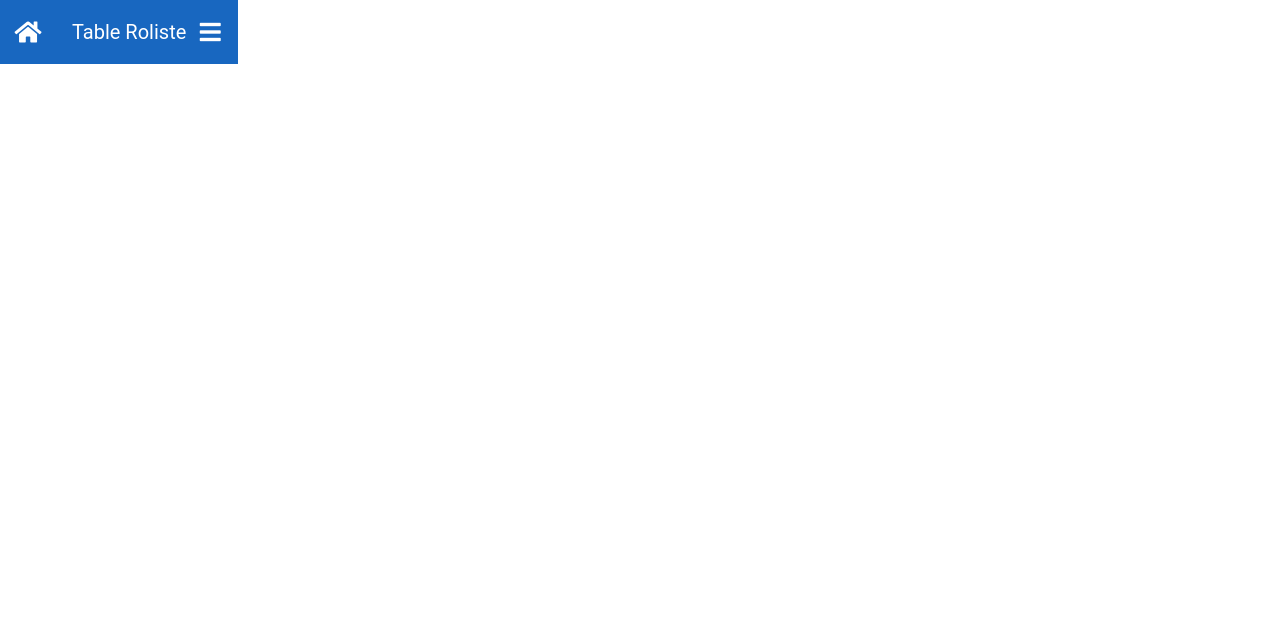
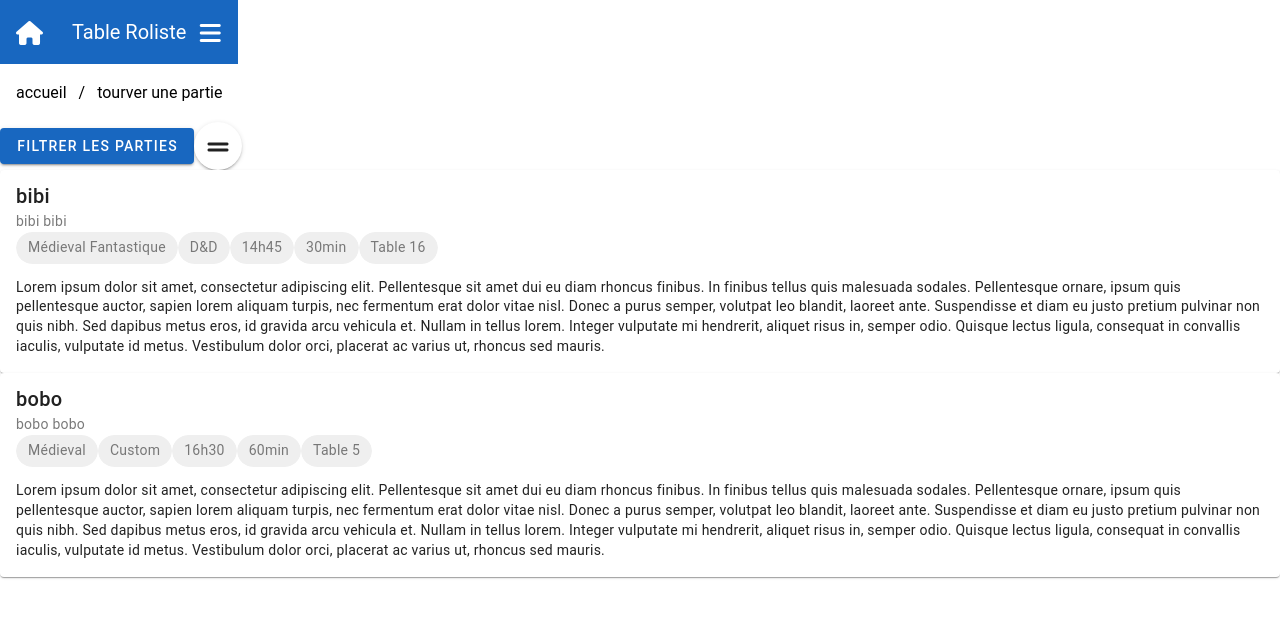
Before and after one commit to marylauref/table-roliste, a Vue app in the folder frontend/: page /trouverUnePartie in a window 1280 px wide. Shown: the top 618 px of the page. Built offline with nearby package versions, Linux system fonts and the light colour scheme.

Commit message:
reprise du projet - update packages - add base for breadcrumbs - add fontawesome icon - add base for the page "trouver une partie"

```diff
--- a/frontend/src/App.vue
+++ b/frontend/src/App.vue
@@ -28,6 +28,18 @@
 					value: 'buzz',
 				},
 			],
+			breadcrumbsList: [
+				{
+					title: "accueil",
+					to: "/",
+					disabled: false,
+				},
+				{
+					title: "tourver une partie",
+					to: "/trouverUnePartie",
+					disabled: false,
+				},
+			],
 		}),
 
 		watch: {
@@ -35,6 +47,11 @@
 				this.drawer = false
 			},
 		},
+
+		mounted() {
+			console.log("$route", this.$route);
+			console.log("$route.params.id ", this.$route.params.id );
+		}
 	}
 </script>
 
@@ -63,6 +80,7 @@
 		</v-navigation-drawer>
 
 	</v-layout>
+	<v-breadcrumbs :items="breadcrumbsList"></v-breadcrumbs>
 	<RouterView />
 </template>
 
--- /dev/null
+++ b/frontend/src/components/partySummary.vue
@@ -0,0 +1,37 @@
+<script>
+export default {
+	name: "partySummary",
+    props: {
+        partyData: Object,
+    },
+    mounted() {
+        console.log("partyData", this.partyData);
+    },
+}
+</script>
+
+<template>
+
+    <v-card>
+        <template v-slot:title>
+            {{ partyData.title }}
+        </template>
+
+        <template v-slot:subtitle>
+            <section>
+                {{ partyData.subtitle }}
+            </section>
+            <section>
+                <v-chip>{{ partyData.tags.type }}</v-chip>
+                <v-chip>{{ partyData.tags.system }}</v-chip>
+                <v-chip>{{ partyData.tags.time }}</v-chip>
+                <v-chip>{{ partyData.tags.duration }}</v-chip>
+                <v-chip>Table {{ partyData.tags.location }}</v-chip>
+            </section>
+        </template>
+
+        <template v-slot:text>
+            {{ partyData.partySummaryText }}
+        </template>
+    </v-card>
+</template>
--- a/frontend/src/main.js
+++ b/frontend/src/main.js
@@ -6,9 +6,10 @@ import { createVuetify } from 'vuetify'
 import * as components from 'vuetify/components'
 import * as directives from 'vuetify/directives'
 import { aliases, fa } from 'vuetify/iconsets/fa'
+import '@fortawesome/fontawesome-free/css/all.css'
 
 import App from './App.vue'
-import router from './router'
+import router from './router/routes'
 
 const app = createApp(App)
 
--- a/frontend/src/router/index.js
+++ b/frontend/src/router/routes.js
@@ -1,5 +1,6 @@
 import { createRouter, createWebHistory } from 'vue-router'
 import HomeView from '../views/HomeView.vue'
+import FindAPartyView from '../views/FindAPartyView.vue'
 
 const router = createRouter({
 	history: createWebHistory(import.meta.env.BASE_URL),
@@ -7,7 +8,20 @@ const router = createRouter({
 		{
 			path: '/',
 			name: 'home',
-			component: HomeView
+			component: HomeView,
+			// redirect: '/trouverUnePartie',
+		},
+		{
+			path: '/trouverUnePartie',
+			name: 'Trouver une partie',
+			component: FindAPartyView,
+			children: [
+				{
+					path: '2',
+					name: 'Trouver une partie 2',
+					component: FindAPartyView,
+				},
+			],
 		},
 		// {
 		// 	path: '/about',
--- /dev/null
+++ b/frontend/src/views/FindAPartyView.vue
@@ -0,0 +1,57 @@
+<script>
+import partySummary from "../components/partySummary.vue"
+export default {
+	name: "FindAPartyView",
+	components: {
+		partySummary,
+	},
+	data() {
+		return {
+			parties: [
+				{
+					id: 1,
+					title: "bibi",
+					subtitle: "bibi bibi",
+					partySummaryText: "Lorem ipsum dolor sit amet, consectetur adipiscing elit. Pellentesque sit amet dui eu diam rhoncus finibus. In finibus tellus quis malesuada sodales. Pellentesque ornare, ipsum quis pellentesque auctor, sapien lorem aliquam turpis, nec fermentum erat dolor vitae nisl. Donec a purus semper, volutpat leo blandit, laoreet ante. Suspendisse et diam eu justo pretium pulvinar non quis nibh. Sed dapibus metus eros, id gravida arcu vehicula et. Nullam in tellus lorem. Integer vulputate mi hendrerit, aliquet risus in, semper odio. Quisque lectus ligula, consequat in convallis iaculis, vulputate id metus. Vestibulum dolor orci, placerat ac varius ut, rhoncus sed mauris. ",
+					tags: {
+						type: "Médieval Fantastique",
+						system: "D&D",
+						time: "14h45",
+						duration: "30min",
+						location: "16",
+					},
+				},
+				{
+					id: 2,
+					title: "bobo",
+					subtitle: "bobo bobo",
+					partySummaryText: "Lorem ipsum dolor sit amet, consectetur adipiscing elit. Pellentesque sit amet dui eu diam rhoncus finibus. In finibus tellus quis malesuada sodales. Pellentesque ornare, ipsum quis pellentesque auctor, sapien lorem aliquam turpis, nec fermentum erat dolor vitae nisl. Donec a purus semper, volutpat leo blandit, laoreet ante. Suspendisse et diam eu justo pretium pulvinar non quis nibh. Sed dapibus metus eros, id gravida arcu vehicula et. Nullam in tellus lorem. Integer vulputate mi hendrerit, aliquet risus in, semper odio. Quisque lectus ligula, consequat in convallis iaculis, vulputate id metus. Vestibulum dolor orci, placerat ac varius ut, rhoncus sed mauris. ",
+					tags: {
+						type: "Médieval",
+						system: "Custom",
+						time: "16h30",
+						duration: "60min",
+						location: "5",
+					},
+				},
+			]
+		};
+	},
+}
+</script>
+
+<template>
+	<main>
+		<v-btn color="primary">
+			Filtrer les parties
+		</v-btn>
+		<v-btn v-if="true" icon="fa-solid fa-grip-lines"></v-btn>
+		<v-btn v-else icon="fa-solid fa-grip"></v-btn>
+
+		<partySummary
+			v-for="party in parties"
+			:key="party.id"
+			:partyData="party"
+		/>
+	</main>
+</template>
```
Also changed, not shown: frontend/package.json (+9 -9 lines).
